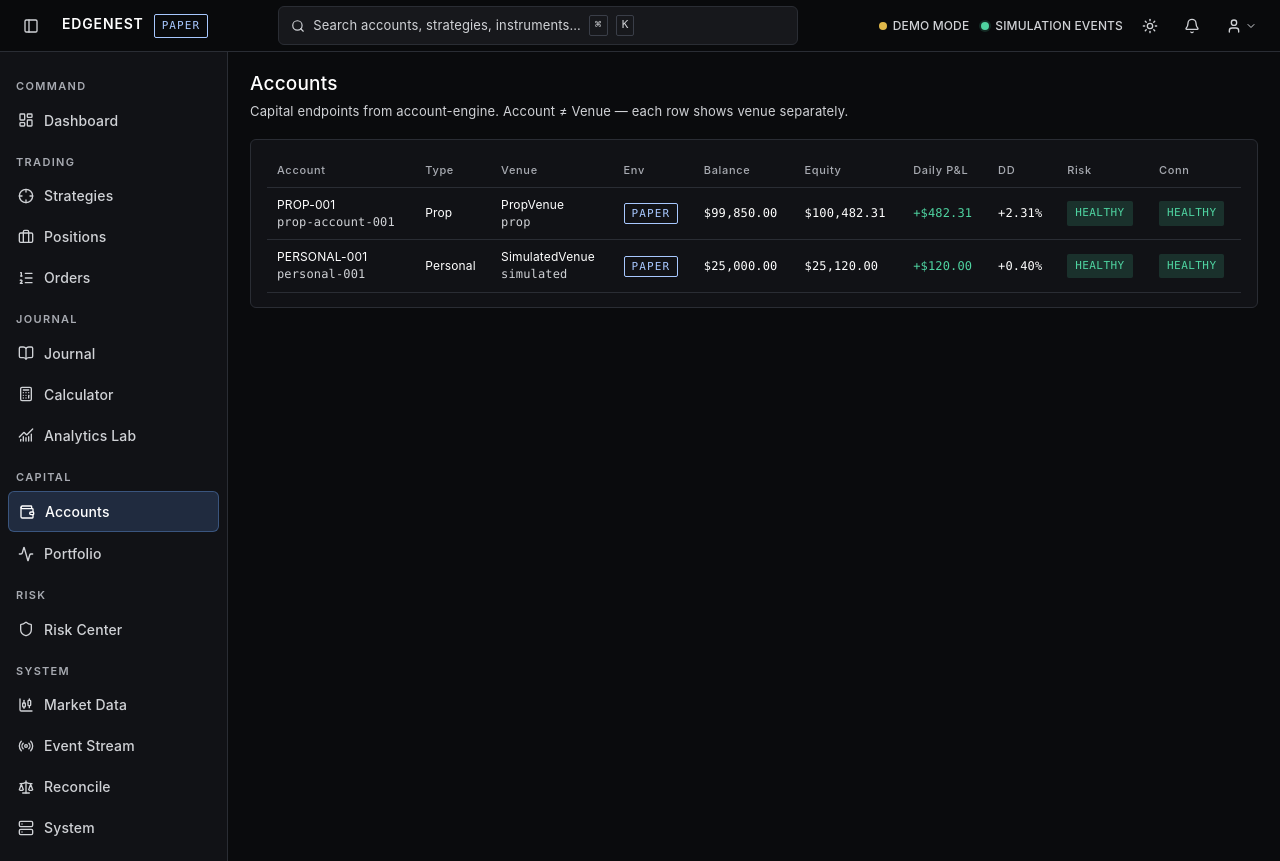
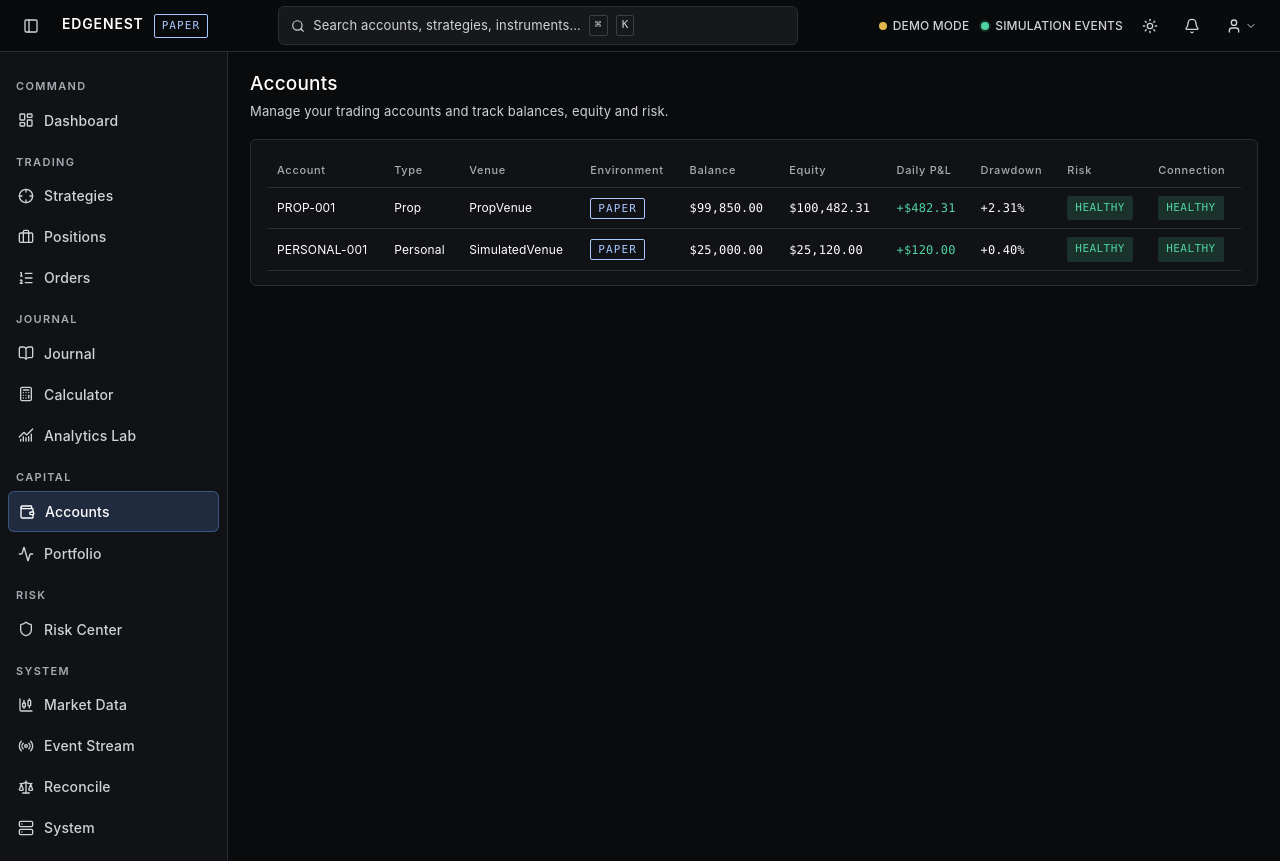
Before and after one commit to apostleoffinance/event-driven-trading-rs, a Next.js app in the folder frontend/: page /accounts in a window 1280 px wide. Built offline with nearby package versions, Linux system fonts and the light colour scheme; no server answers.

Commit message:
fix(accounts): remove internal account identifiers and jargon

```diff
--- a/frontend/src/app/accounts/page.tsx
+++ b/frontend/src/app/accounts/page.tsx
@@ -38,7 +38,7 @@ export default function AccountsPage() {
         cell: ({ row }) => (
           <span>
             {row.original.name}
-            <div className="metric-sub">{row.original.id}</div>
+
           </span>
         ),
       },
@@ -49,13 +49,13 @@ export default function AccountsPage() {
         cell: ({ row }) => (
           <span>
             {row.original.venueName}
-            <div className="metric-sub">{row.original.venueId}</div>
+
           </span>
         ),
       },
       {
         accessorKey: "environment",
-        header: "Env",
+        header: "Environment",
         cell: ({ getValue }) => (
           <span
             className={`env-pill${String(getValue()) === "LIVE" ? " live" : ""}`}
@@ -91,7 +91,7 @@ export default function AccountsPage() {
       },
       {
         accessorKey: "drawdownPct",
-        header: "DD",
+        header: "Drawdown",
         cell: ({ getValue }) => (
           <span className="num">{formatPct(Number(getValue()))}</span>
         ),
@@ -107,7 +107,7 @@ export default function AccountsPage() {
       },
       {
         accessorKey: "connectionStatus",
-        header: "Conn",
+        header: "Connection",
         cell: ({ row }) => (
           <StatusBadge tone={healthTone(row.original.connectionStatus)}>
             {row.original.connectionStatus}
@@ -128,7 +128,7 @@ export default function AccountsPage() {
     <>
       <PageHeader
         title="Accounts"
-        description="Capital endpoints from account-engine. Account ≠ Venue — each row shows venue separately."
+        description="Manage your trading accounts and track balances, equity and risk."
       />
       <div className="panel">
         <DataTable
```
